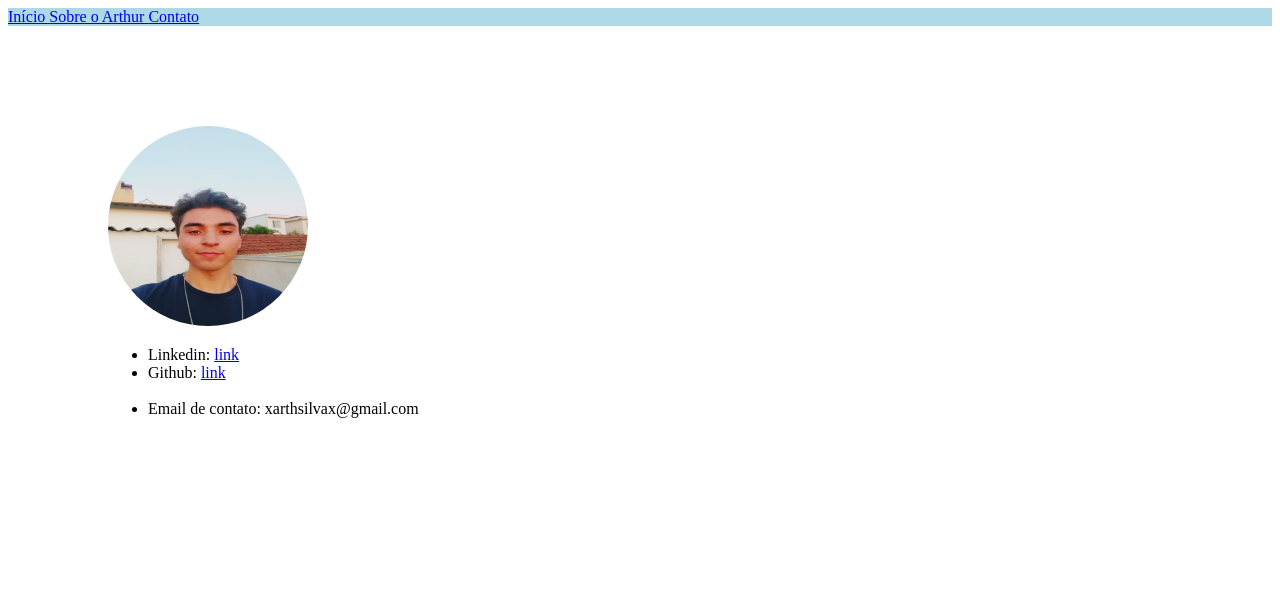
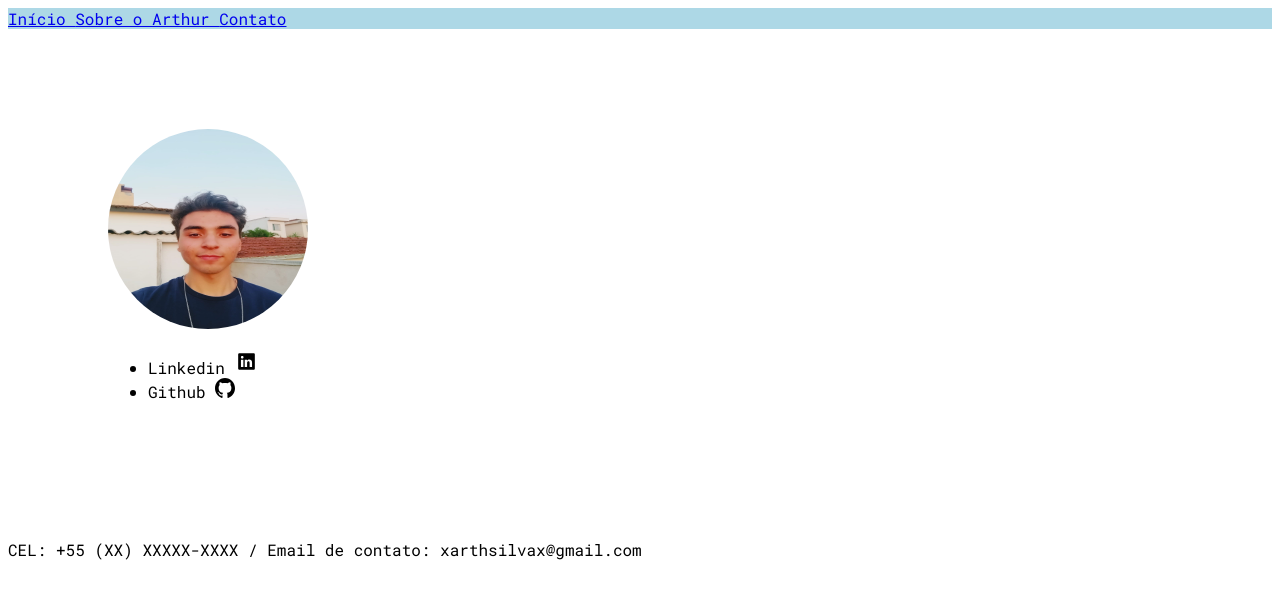
Before and after one commit to arthurbarbosadornelassilva/pratica_web_dev, a plain HTML site: page Portifolio/contato.html in a window 1280 px wide. Drawn offline with Linux system fonts and the light colour scheme.

Commit message:
atualização do portifólio + teste react

```diff
--- a/Aulao_FrontEnd/teste_react/src/counter.ts
+++ b/Aulao_FrontEnd/teste_react/src/counter.ts
@@ -3,6 +3,7 @@ export function setupCounter(element: HTMLButtonElement) {
   const setCounter = (count: number) => {
     counter = count
     element.innerHTML = `count is ${counter}`
+    console.log(counter)
   }
   element.addEventListener('click', () => setCounter(counter + 1))
   setCounter(0)
--- a/Portifolio/contato.html
+++ b/Portifolio/contato.html
@@ -1,12 +1,12 @@
 <!DOCTYPE html>
-<html lang="en">
+<html lang="pt-br">
 <head>
     <meta charset="UTF-8">
     <meta name="viewport" content="width=device-width, initial-scale=1.0">
     <title> Contato </title>
     <link rel="stylesheet" href="style/estilo.css">
 </head>
-<body>
+<body id="fonte">
     <header id="cabecalho-contato" class="cabecalho">
         <nav id="navbar-contato" class="navbar">
             <a href="index.html" class="link" id="link-inicio"> Início </a>
@@ -18,15 +18,15 @@
         <section id="secao-contato" class="secao">
             <img src="assets/IMG-20240512-WA0038.jpg" alt="img-perfil" id="img-perfil-contato">
             <ul>
-                <li> Linkedin: <a href="#"> link </a> </li>
-                <li> Github: <a href="#"> link </a> </li>
+                <li> Linkedin <a href="#"> <img id="linkedin-svg" src="assets/linkedin-svgrepo-com.svg" alt="linkedin-svg"> </a> </li>
+                <li> Github <a href="#"> <img id="github-svg" src="assets/github-142-svgrepo-com.svg" alt="github-svg"> </a> </li>
                 <br>
-                <li> Email de contato: xarthsilvax@gmail.com </li>
             </ul>
         </section>
     </main>
     <footer id="rodape-contato" class="rodape">
-
+        CEL: +55 (XX) XXXXX-XXXX /
+        Email de contato: xarthsilvax@gmail.com
     </footer>
 </body>
 </html>
--- a/Portifolio/style/estilo.css
+++ b/Portifolio/style/estilo.css
@@ -1,3 +1,5 @@
+@import url('https://fonts.googleapis.com/css2?family=Roboto+Mono:ital,wght@0,100..700;1,100..700&display=swap');
+
 .cabecalho {
     background: lightblue;
 }
@@ -6,8 +8,13 @@
 }
 .subtitulo{
     display: block;
-    background: rgb(201, 201, 207);
     width: 500px;
+}
+#fonte {
+    font-family: "Roboto Mono", monospace;
+    font-optical-sizing: auto;
+    font-weight: weight;
+    font-style: normal;
 }
 #img-perfil-inicio {
     display: flexbox;
@@ -21,3 +28,11 @@
     height: 200px;
     border-radius: 100%;
 }
+#linkedin-svg {
+    display: inline;
+    width: 25px;
+}
+#github-svg {
+    display: inline;
+    width: 20px;
+}
```
Also changed, not shown: Portifolio/index.html (+10 -7 lines), Portifolio/sobre-mim.html (+4 -3 lines), Portifolio/assets/github-142-svgrepo-com.svg (added), Portifolio/assets/linkedin-svgrepo-com.svg (added).
